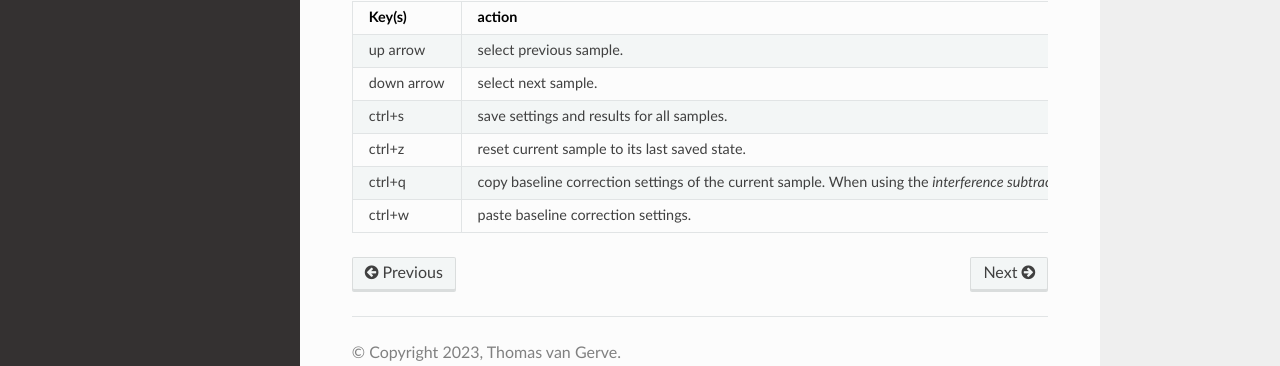
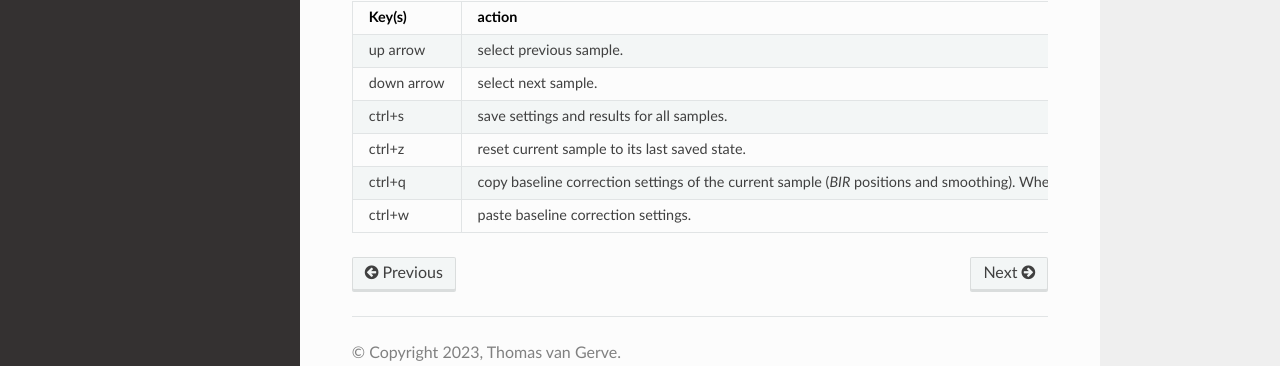
Before and after one commit to TDGerve/silicH2O, a Sphinx documentation site: the page built from docs/source/getting_started.rst, in a window 1280 px wide and 900 px high, scrolled down 3464 px. Shown: the part 478-844 px from the top of the window. Built offline with Sphinx 7.4.7 and the Read the Docs theme 2.0.0, drawn with Linux system fonts in a browser that asks for light colours; some of the changed text lies outside the part shown.

Commit message:
updated docs

```diff
--- a/docs/source/getting_started.rst
+++ b/docs/source/getting_started.rst
@@ -81,7 +81,7 @@
 *****************
 Select a sample:
 
-    * by clicking their name
+    * by left-clicking its name
     * with the `next` and `previous` buttons
     * with the up and down arrow keyboard keys
 
--- a/docs/source/tables/keyboard_shortcuts.csv
+++ b/docs/source/tables/keyboard_shortcuts.csv
@@ -3,5 +3,5 @@
 down arrow,select next sample.
 ctrl+s,save settings and results for all samples.
 ctrl+z,reset current sample to its last saved state.
-ctrl+q,copy baseline correction settings of the current sample. When using the `interference subtraction` tool this copies settings for the interference.
+ctrl+q,copy baseline correction settings of the current sample (*BIR* positions and smoothing). When using the `interference subtraction` tool this copies settings for the interference.
 ctrl+w,paste baseline correction settings.
```
